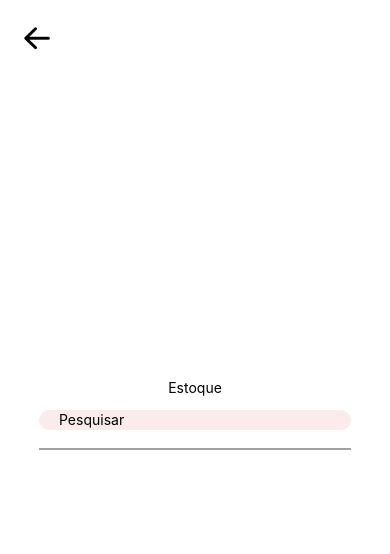
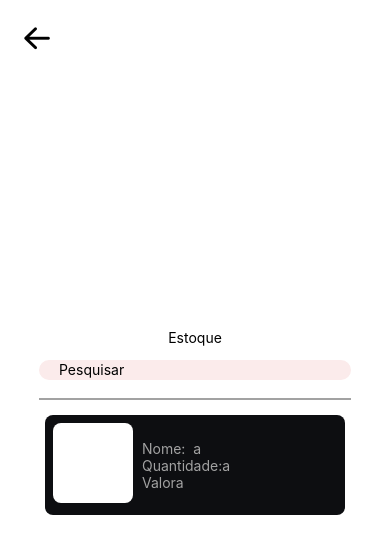
Before and after one commit to joaohitallo/aretuza, a React Native app: screen /ListProduct in a window 390 px wide. Shown: the top 554 px of the page. Built offline with nearby package versions, Linux system fonts and the light colour scheme.

Commit message:
Criando component cardProduct

```diff
--- /dev/null
+++ b/src/components/CardProduct/index.jsx
@@ -0,0 +1,54 @@
+import React from 'react';
+import { View, StyleSheet, Text } from 'react-native';
+
+
+
+export function CardProduct() {
+  return (
+    <View style={styles.container}>
+      <View style={styles.image}> </View>
+      <View style={styles.content}>
+        <View style={styles.linha} >
+          <Text style={styles.Text} > Nome: </Text>
+          <Text style={styles.Text} > a</Text>
+        </View>
+        <View style={styles.linha} >
+          <Text style={styles.Text} > Quantidade:</Text>
+          <Text style={styles.Text} >a </Text>
+        </View>
+        <View style={styles.linha} >
+          <Text style={styles.Text} > Valor</Text>
+          <Text style={styles.Text} >a </Text>
+        </View>
+      </View>
+    </View>
+  );
+}
+
+const styles = StyleSheet.create({
+  container: {
+    backgroundColor: '#0D0E11',
+    height: 100,
+    width: 300,
+    flexDirection: 'row',
+    padding: 8,
+    borderRadius: 8
+  },
+  content: {
+    justifyContent: 'center',
+    padding: 5
+  },
+  image: {
+    backgroundColor: '#fff',
+    height: 80,
+    width: 80,
+    borderRadius: 8
+  },
+  linha: {
+
+    flexDirection: 'row',
+  },
+  Text: {
+    color: '#A2A2A2',
+  }
+});
--- a/src/screens/listProduct/index.jsx
+++ b/src/screens/listProduct/index.jsx
@@ -1,8 +1,9 @@
 import React from 'react';
-import { View, StyleSheet, Text } from 'react-native';
+import { View, StyleSheet, Text, SafeAreaView } from 'react-native';
 
 import { Input } from '../../components/Input'
 import { ButtonVoltar } from '../../components/ButtonVoltar';
+import { CardProduct } from '../../components/CardProduct'
 
 export function ListProduct({ navigation }) {
   return (
@@ -13,9 +14,9 @@ export function ListProduct({ navigation }) {
         <Input placeholder={'Pesquisar'} />
         <View style={styles.barra}> </View>
       </View>
-      <View style={styles.productList}>
-
-      </View>
+      <SafeAreaView style={styles.productList}>
+        <CardProduct style={styles.product} />
+      </SafeAreaView>
     </View>
   );
 }
@@ -39,5 +40,10 @@ const styles = StyleSheet.create({
     backgroundColor: '#A2A2A2',
     width: '80%',
     height: 2
+  },
+  product: {
+    width: 100,
+    backgroundColor: 'red'
   }
+
 });
```
